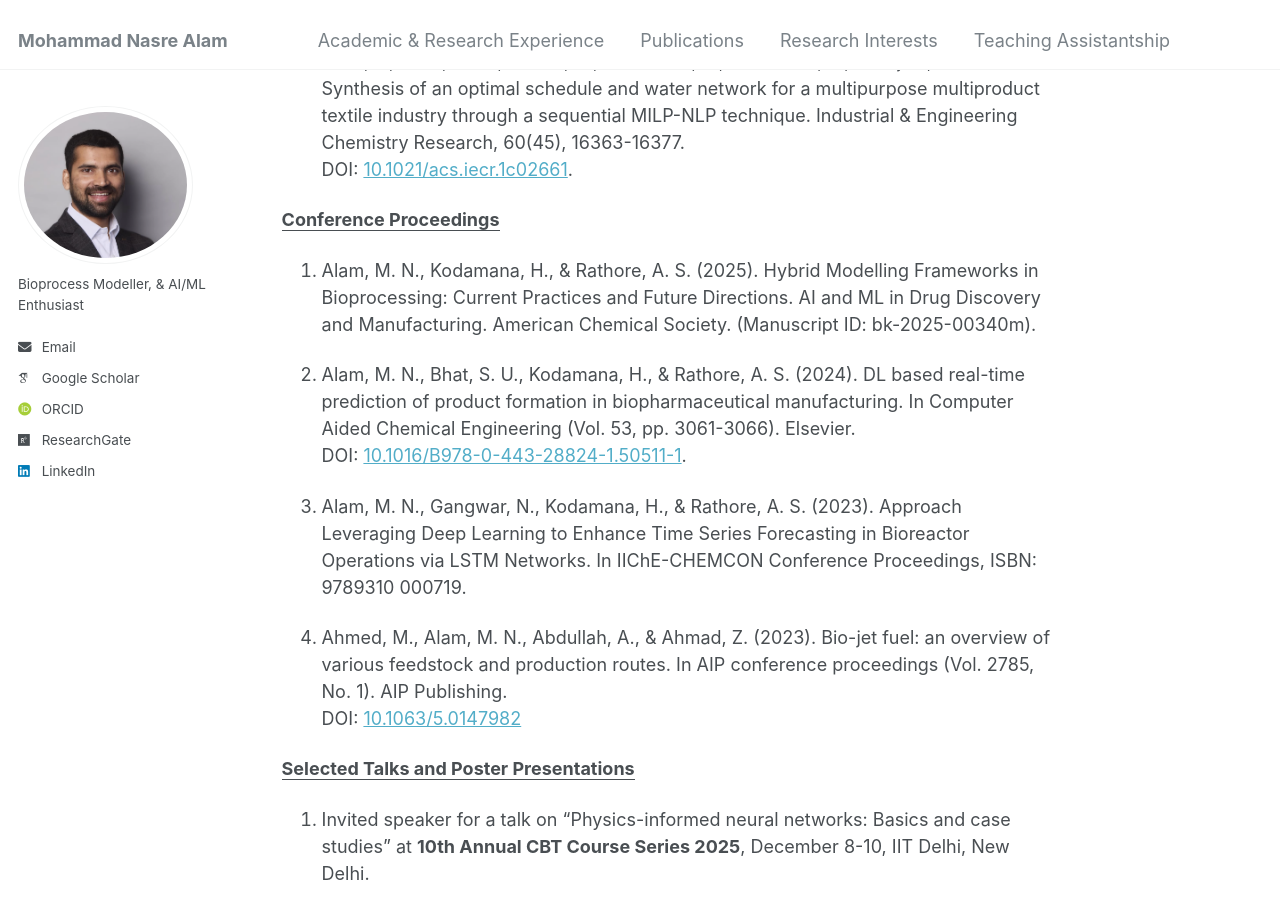
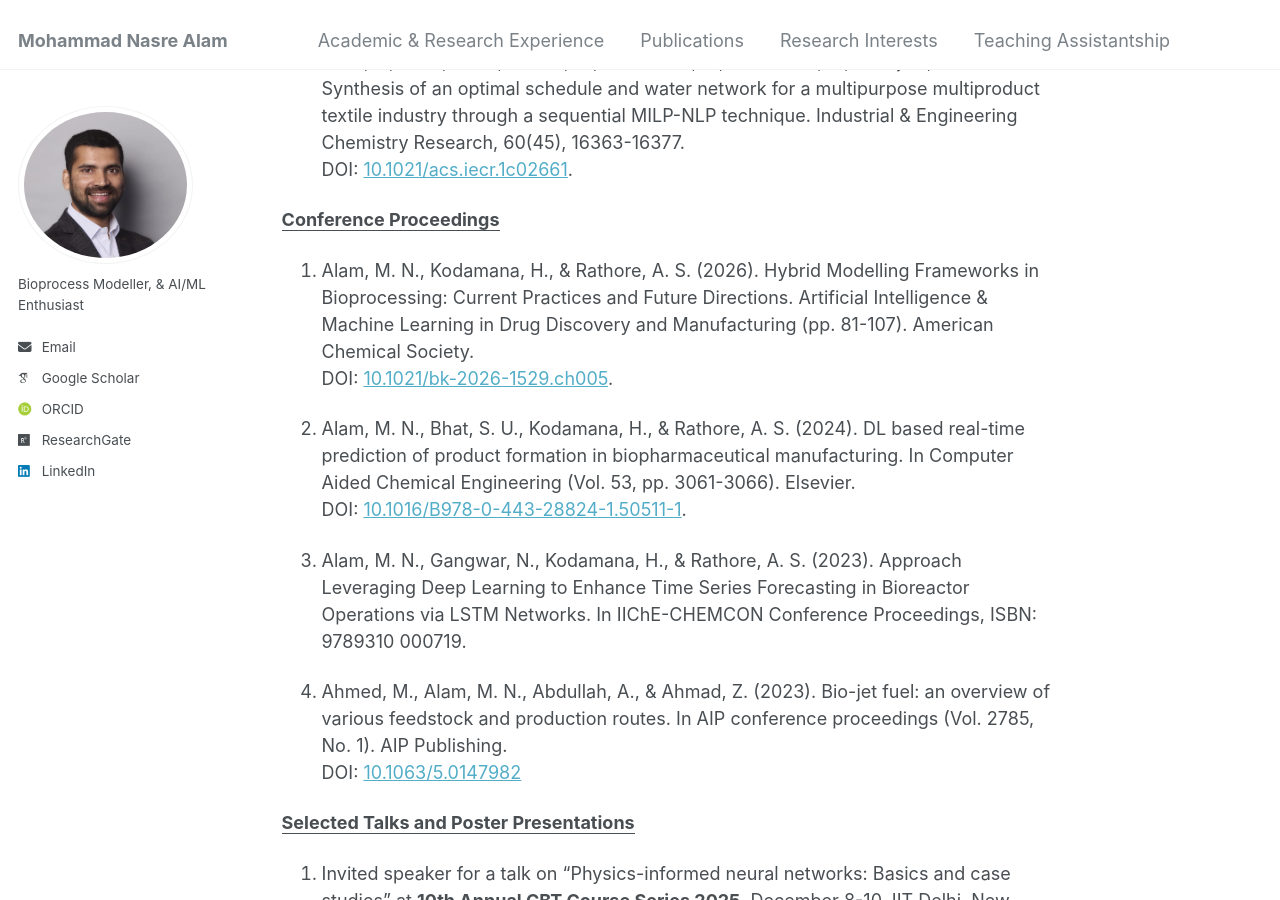
Before and after one commit to mdnasreiit/mdnasreiit.github.io, a Jekyll site: the page built from _pages/publications.md, in a window 1280 px wide and 900 px high, scrolled down 796 px. Built offline with Jekyll 4.4.1, drawn with Linux system fonts in a browser that asks for light colours; some web fonts are replaced.

Commit message:
Revise publication entries in publications.md
Updated publication details including year and formatting for conference proceedings.

```diff
--- a/_pages/publications.md
+++ b/_pages/publications.md
@@ -24,13 +24,13 @@ Cover link: [https://pubs.acs.org/toc/iecred/64/49](https://pubs.acs.org/toc/iec
 
 <ins>**Conference Proceedings**</ins>
 
-1. Alam, M. N., Kodamana, H., & Rathore, A. S. (2025). Hybrid Modelling Frameworks in Bioprocessing: Current Practices and Future Directions. AI and ML in Drug Discovery and Manufacturing. American Chemical Society. (Manuscript ID: bk-2025-00340m).
+1. Alam, M. N., Kodamana, H., & Rathore, A. S. (2026). Hybrid Modelling Frameworks in Bioprocessing: Current Practices and Future Directions. Artificial Intelligence & Machine Learning in Drug Discovery and Manufacturing (pp. 81-107). American Chemical Society.<br>  DOI: [10.1021/bk-2026-1529.ch005](https://doi.org/10.1021/bk-2026-1529.ch005). <br>
 
 2. Alam, M. N., Bhat, S. U., Kodamana, H., & Rathore, A. S. (2024). DL based real-time prediction of product formation in biopharmaceutical manufacturing. In Computer Aided Chemical Engineering (Vol. 53, pp. 3061-3066). Elsevier.<br>  DOI: [10.1016/B978-0-443-28824-1.50511-1](https://www.sciencedirect.com/science/article/pii/B9780443288241505111). <br>
 
 3. Alam, M. N., Gangwar, N., Kodamana, H., & Rathore, A. S. (2023). Approach Leveraging Deep Learning to Enhance Time Series Forecasting in Bioreactor Operations via LSTM Networks. In IIChE-CHEMCON Conference Proceedings, ISBN: 9789310 000719.
 
-4. Ahmed, M., Alam, M. N., Abdullah, A., & Ahmad, Z. (2023). Bio-jet fuel: an overview of various feedstock and production routes. In AIP conference proceedings (Vol. 2785, No. 1). AIP Publishing.<br>  DOI:  [10.1063/5.0147982](https://doi.org/10.1063/5.0147982)
+4. Ahmed, M., Alam, M. N., Abdullah, A., & Ahmad, Z. (2023). Bio-jet fuel: an overview of various feedstock and production routes. In AIP conference proceedings (Vol. 2785, No. 1). AIP Publishing.<br>  DOI:  [10.1063/5.0147982](https://doi.org/10.1063/5.0147982) <br>
 
 
 
```
